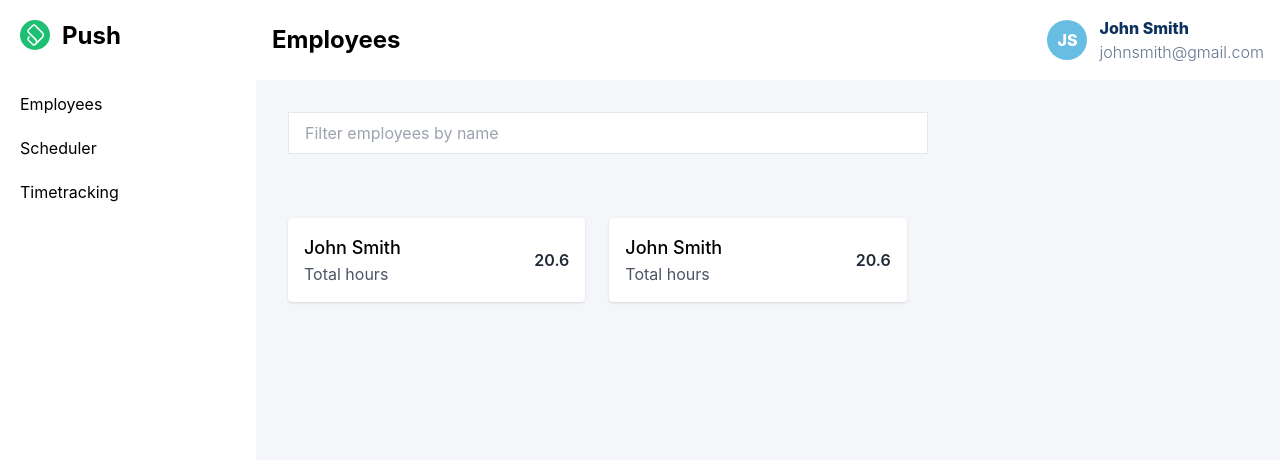
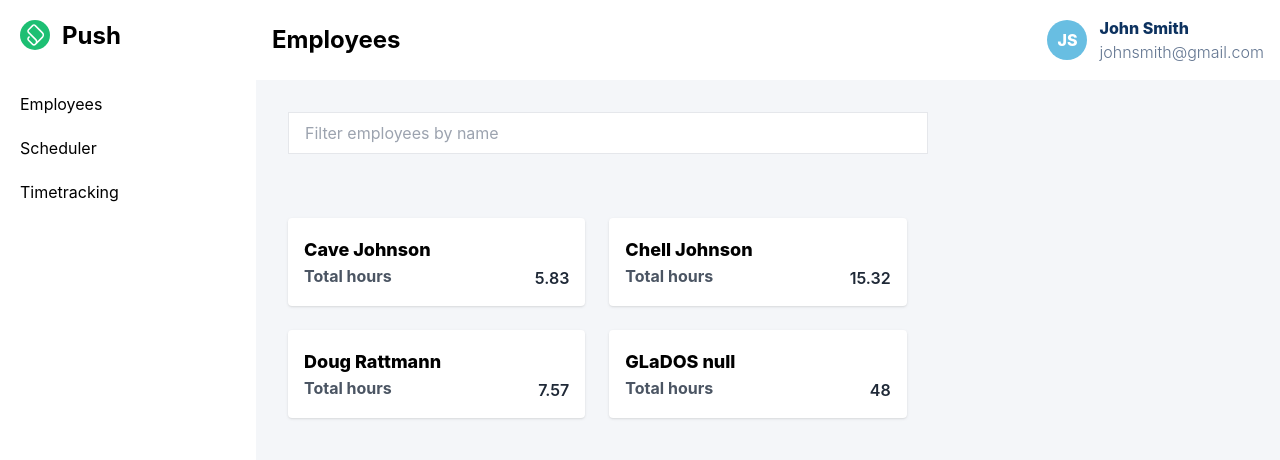
Before and after one commit to sandeepsuri/push_frontend_test, a React (Create React App) app in the folder push_frontend/: page / in a window 1280 px wide. Shown: the top 460 px of the page. Built offline with nearby package versions, Linux system fonts and the light colour scheme.

Commit message:
wip: cards now pulling information from json

```diff
--- a/push_frontend/src/components/Dashboard.js
+++ b/push_frontend/src/components/Dashboard.js
@@ -1,7 +1,17 @@
 import React from "react";
 import '../App.css'
+import data from '../employee_data.json'
+
+
 
 const Dashboard = () => {
+
+    const employeeInfo = data.map(employee => ({
+        id: employee.employee_id,
+        name: employee.first_name + ' ' + employee.last_name,
+        totalHours: employee.labour.reduce((sum, hour) => sum + hour.total, 0) //where sum starts at 0 per user
+    }))
+
     return(
         <div className='w-full'>
           <div className='flex p-8'>
@@ -9,21 +19,18 @@ const Dashboard = () => {
           </div>
           <div className="w-2/3 p-8 grid grid-cols-1 md:grid-cols-2 lg:grid-cols-2 gap-6">
 
-            <div className="bg-white rounded shadow p-4 flex justify-between items-center">
-              <div>
-                <div className="font-medium text-lg">John Smith</div>
-                <div className="text-gray-600">Total hours</div>
-              </div>
-              <div className="text-gray-800 font-semibold">20.6</div>
-            </div>
+            {
+                employeeInfo.map((employee) => (
+                    <div key={employee.id} className="bg-white rounded shadow p-4 flex justify-between items-center">
+                        <div>
+                            <div className="font-extrabold text-lg">{employee.name}</div>
+                            <div className="text-gray-600 font-bold">Total hours</div>
+                        </div>
 
-            <div className="bg-white rounded shadow p-4 flex justify-between items-center">
-              <div>
-                <div className="font-medium text-lg">John Smith</div>
-                <div className="text-gray-600">Total hours</div>
-              </div>
-              <div className="text-gray-800 font-semibold">20.6</div>
-            </div>
+                        <div className="text-gray-800 font-semibold pt-8">{employee.totalHours}</div>
+                    </div>
+                ))
+            }
 
           </div>
         </div>
--- /dev/null
+++ b/push_frontend/src/employee_data.json
@@ -0,0 +1,90 @@
+[
+  {
+    "employee_id": 0,
+    "first_name": "Cave",
+    "last_name": "Johnson",
+    "labour": [
+      {
+        "date": "53-07-20",
+        "total": 5.83,
+        "labour_by_time_period": {
+          "period1": 2.98,
+          "period2": 2.85,
+          "period3": 0,
+          "period4": 0
+        }
+      }
+    ]
+  },
+  {
+    "employee_id": 1,
+    "first_name": "Chell",
+    "last_name": "Johnson",
+    "labour": [
+      {
+        "date": "17-02-07",
+        "total": 4.76,
+        "labour_by_time_period": {
+          "period1": 1.91,
+          "period2": 2.85,
+          "period3": 0,
+          "period4": 0
+        }
+      },
+      {
+        "date": "17-02-04",
+        "total": 2.76,
+        "labour_by_time_period": {
+          "period1": 2.76,
+          "period2": 0,
+          "period3": 0,
+          "period4": 0
+        }
+      },
+      {
+        "date": "17-02-04",
+        "total": 7.8,
+        "labour_by_time_period": {
+          "period1": 0,
+          "period2": 5.53,
+          "period3": 2.27,
+          "period4": 0
+        }
+      }
+    ]
+  },
+  {
+    "employee_id": 2,
+    "first_name": "Doug",
+    "last_name": "Rattmann",
+    "labour": [
+      {
+        "date": "17-02-04",
+        "total": 7.57,
+        "labour_by_time_period": {
+          "period1": 0,
+          "period2": 0,
+          "period3": 3.49,
+          "period4": 4.08
+        }
+      }
+    ]
+  },
+  {
+    "employee_id": 3,
+    "first_name": "GLaDOS",
+    "last_name": null,
+    "labour": [
+      {
+        "date": "12-11-12",
+        "total": 48,
+        "labour_by_time_period": {
+          "period1": 14,
+          "period2": 12,
+          "period3": 10,
+          "period4": 12
+        }
+      }
+    ]
+  }
+]
```
